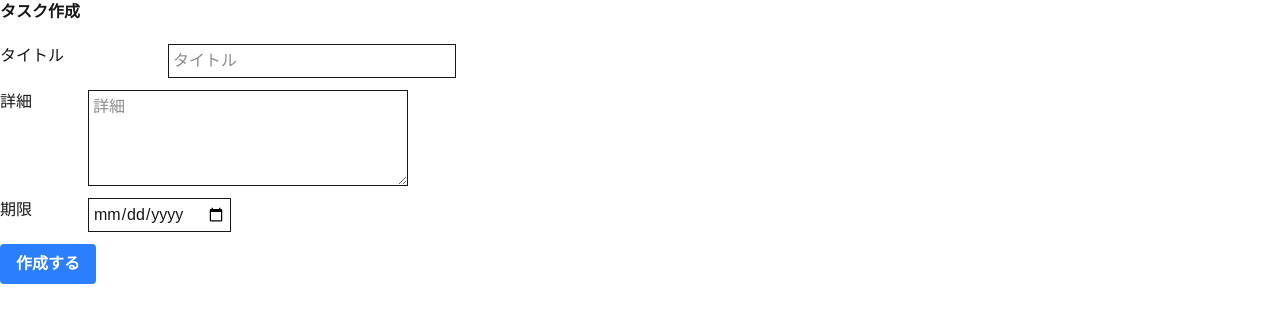
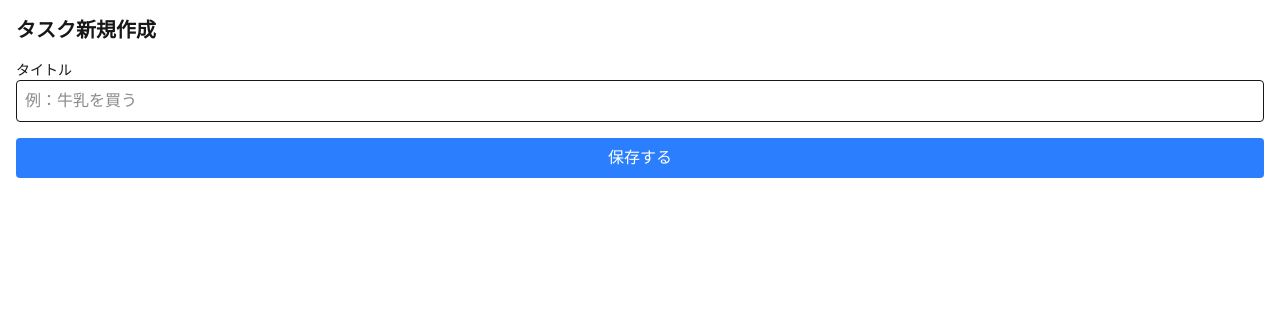
Before and after one commit to YasunoriMizuno/my-prisma-app, a Next.js app: page /task/create in a window 1280 px wide. Shown: the top 322 px of the page. Built offline with nearby package versions, Linux system fonts and the light colour scheme.

Commit message:
feat: タスク登録機能の実装完了

```diff
--- a/src/app/task/create/_action.ts
+++ /dev/null
@@ -1,23 +0,0 @@
-'use server';
-
-import { prisma } from '@/lib/prisma';
-import { redirect } from 'next/navigation';
-
-export async function createTask(formData: FormData) {
-  const title = formData.get('title') as string;
-  const description = formData.get('description') as string;
-  const deadline = formData.get('deadline') as string;
-
-  // Supabase（データベース）へ保存する命令
-  await prisma.task.create({
-    data: {
-      title,
-      description,
-      deadline: new Date(deadline),
-      status: '未着手',
-    },
-  });
-
-  // 保存が終わったら一覧画面へジャンプ
-  redirect('/task');
-}
--- /dev/null
+++ b/src/app/task/create/actions.ts
@@ -0,0 +1,25 @@
+'use server';
+
+import { prisma } from '@/lib/prisma';
+import { revalidatePath } from 'next/cache';
+import { redirect } from 'next/navigation';
+
+export async function createTask(formData: FormData) {
+  // 1. フォームから値を取得
+  const title = formData.get('title') as string;
+
+  // 2. データベース（Todoテーブル）に保存
+  // 💡 今のDBには description がないので title だけ保存します
+  await prisma.todo.create({
+    data: {
+      title: title,
+      completed: false, // デフォルト値
+    },
+  });
+
+  // 3. データのキャッシュを更新（一覧画面に反映させるため）
+  revalidatePath('/task');
+
+  // 4. 一覧画面へ戻る
+  redirect('/task');
+}
--- a/src/app/task/create/page.tsx
+++ b/src/app/task/create/page.tsx
@@ -1,45 +1,30 @@
-import PageTitle from '@/components/PageTitle';
-import Button from '@/components/Button';
-import Input from '@/components/Input';
-// 👇 さっき作ったアクションを読み込む
-import { createTask } from './_action';
+import { createTask } from './actions';
 
-// タスク作成画面
 export default function CreateTaskPage() {
   return (
-    <>
-      <PageTitle title="タスク作成" />
-      {/* 👇 action={createTask} を追加して、フォームと機能を合体！ */}
-      <form action={createTask} className="flex flex-col gap-3">
-        <Input
-          label="タイトル"
-          type="text"
-          name="title"
-          placeholder="タイトル"
-          required
-        />
-        <div className="flex flex-row gap-2 w-full">
-          <label className="w-20">詳細</label>
-          <textarea
-            id="description"
-            name="description"
-            placeholder="詳細"
+    <div className="p-4">
+      <h2 className="text-xl font-bold mb-4">タスク新規作成</h2>
+
+      {/* 💡 action に先ほど作った関数を指定するだけ！ */}
+      <form action={createTask} className="flex flex-col gap-4">
+        <div>
+          <label className="block text-sm font-medium">タイトル</label>
+          <input
+            name="title"
+            type="text"
             required
-            className="w-full max-w-xs h-24 border bg-white p-1"
-          ></textarea>
-        </div>
-        <div className="flex flex-row gap-2 w-full">
-          <label className="w-20">期限</label>
-          <input
-            className="max-w-xs border bg-white p-1"
-            type="date"
-            id="deadline"
-            name="deadline"
-            required
+            className="border p-2 w-full rounded"
+            placeholder="例：牛乳を買う"
           />
         </div>
-        <Button type="submit">作成する</Button>
+
+        <button
+          type="submit"
+          className="bg-blue-500 text-white p-2 rounded hover:bg-blue-600"
+        >
+          保存する
+        </button>
       </form>
-    </>
+    </div>
   );
 }
--- a/src/app/task/page.tsx
+++ b/src/app/task/page.tsx
@@ -1,5 +1,6 @@
 import PageTitle from '@/components/PageTitle';
 import { prisma } from '../../lib/prisma';
+import Link from 'next/link';
 
 export default async function TaskListPage() {
   // 💡 データベース（Supabase）から全てのタスクを「新着順」で取ってくる
@@ -10,44 +11,56 @@ export default async function TaskListPage() {
   });
 
   return (
-    <>
-      <PageTitle title="タスク一覧" />
+    <div className="p-4">
+      <div className="flex justify-between items-center mb-4">
+        <PageTitle title="タスク一覧" />
+        {/* 💡 作成画面へのリンクを追加しました */}
+        <Link
+          href="/task/create"
+          className="bg-blue-500 text-white px-4 py-2 rounded hover:bg-blue-600 transition-colors"
+        >
+          新規作成
+        </Link>
+      </div>
+
       <table className="w-full text-left border-collapse mt-4">
         <thead>
-          <tr className="border-b bg-gray-50">
+          <tr className="border-b bg-gray-50 text-sm">
             <th className="p-2">タイトル</th>
-            <th className="p-2">詳細</th>
-            <th className="p-2">ステータス</th>
-            <th className="p-2">期限</th>
+            <th className="p-2 text-center">ステータス</th>
+            <th className="p-2 text-right">作成日</th>
           </tr>
         </thead>
         <tbody>
-          {/* 💡 取ってきた本物のデータ（tasks）を1つずつ画面に並べる */}
+          {/* 💡 DBにある項目（title, completed, createdAt）だけで表示 */}
           {tasks.map((task) => (
-            <tr key={task.id} className="border-b hover:bg-gray-50">
+            <tr key={task.id} className="border-b hover:bg-gray-50 text-sm">
               <td className="p-2 font-medium">{task.title}</td>
-              <td className="p-2 text-gray-600">{task.description}</td>
-              <td className="p-2 text-sm">
-                <span className="px-2 py-1 bg-blue-100 text-blue-800 rounded-full">
-                  {task.status}
+              <td className="p-2 text-center">
+                <span className={`px-2 py-1 rounded-full text-xs ${
+                  task.completed
+                    ? 'bg-green-100 text-green-800'
+                    : 'bg-yellow-100 text-yellow-800'
+                }`}>
+                  {task.completed ? '完了' : '未完了'}
                 </span>
               </td>
-              <td className="p-2 text-gray-500">
-                {/* 日付を見やすく変換 */}
-                {new Date(task.deadline).toLocaleDateString('ja-JP')}
+              <td className="p-2 text-right text-gray-500">
+                {new Date(task.createdAt).toLocaleDateString('ja-JP')}
               </td>
             </tr>
           ))}
+
           {/* データが1件もない時の表示 */}
           {tasks.length === 0 && (
             <tr>
-              <td colSpan={4} className="p-4 text-center text-gray-500">
-                タスクがありません。新しく作成しましょう！
+              <td colSpan={3} className="p-8 text-center text-gray-500">
+                タスクがありません。右上のボタンから作成しましょう！
               </td>
             </tr>
           )}
         </tbody>
       </table>
-    </>
+    </div>
   );
 }
```
